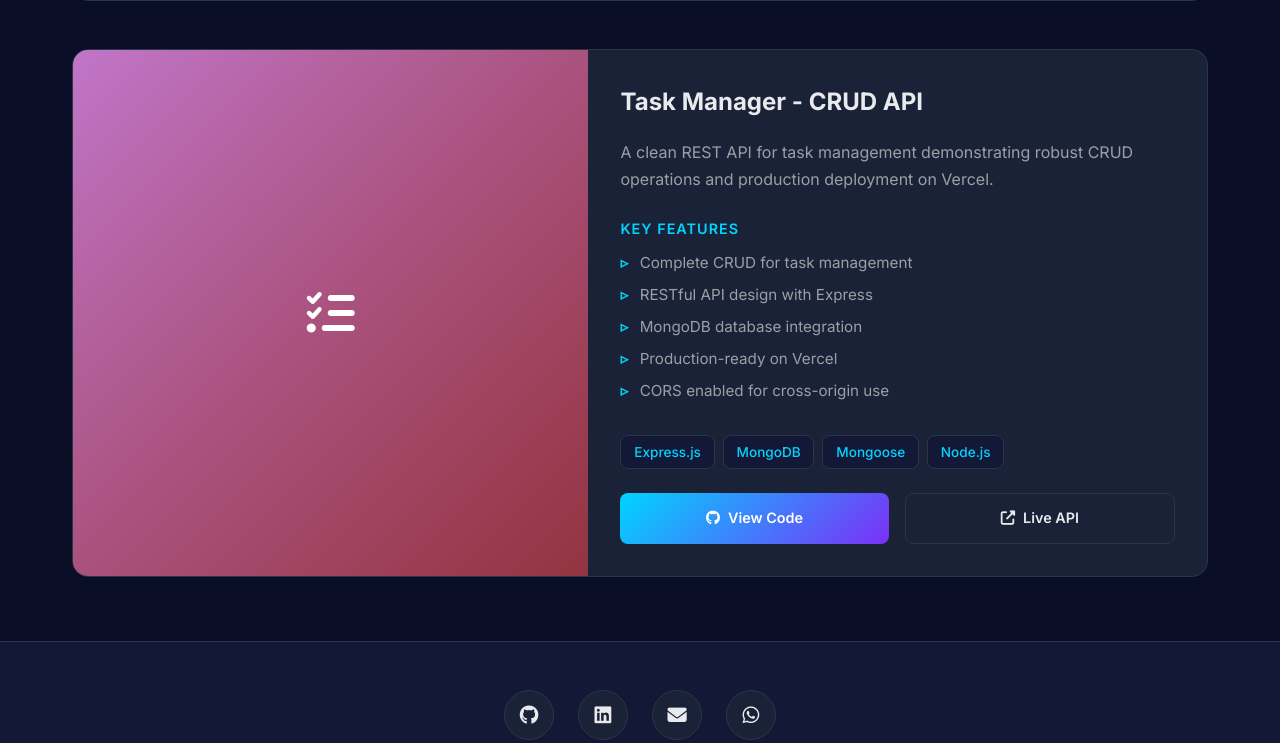
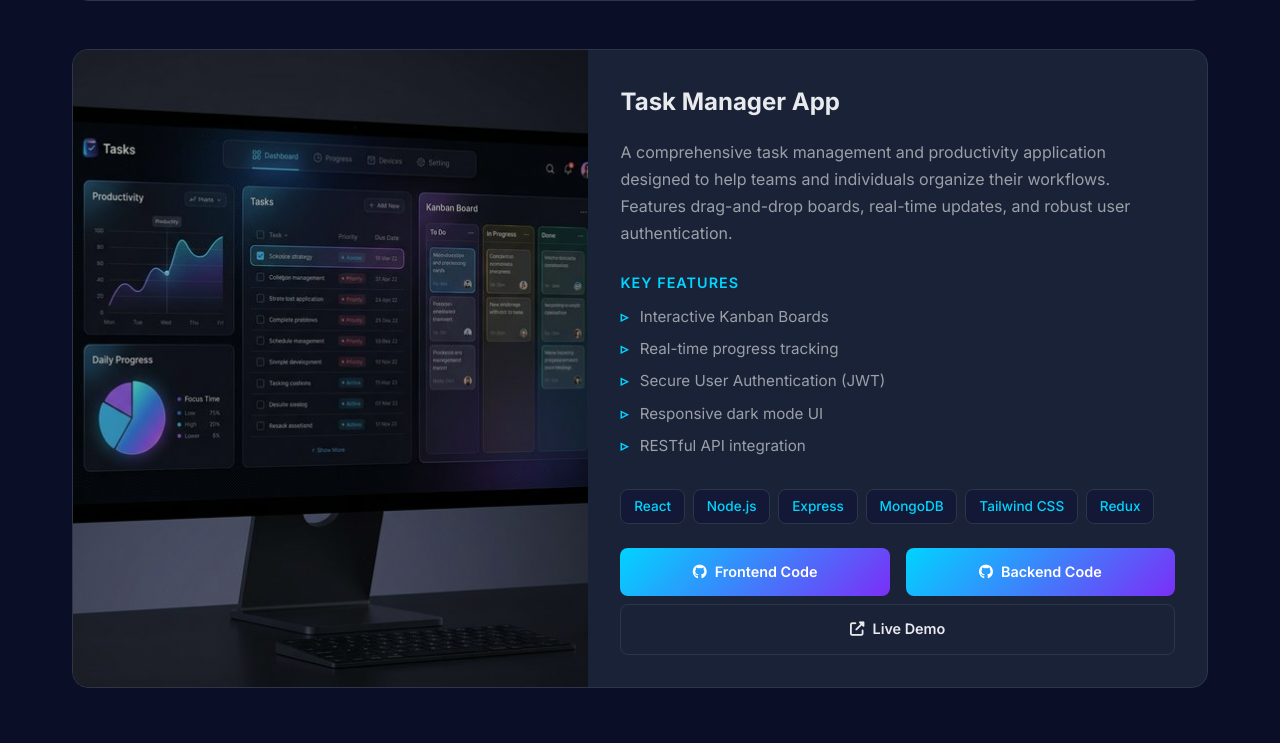
Before and after one commit to Amro145/profile, a plain HTML site: page index.html in a window 1280 px wide. Shown: the part 6531-7274 px from the top of the page. Drawn offline with Linux system fonts and the light colour scheme.

Commit message:
feat: update Task Manager project details to reflect a full-stack application, including a new dashboard image.

```diff
--- a/index.html
+++ b/index.html
@@ -1072,8 +1072,8 @@
                                 class="project-link project-link-secondary">
                                 <i class="fas fa-external-link-alt"></i> Live Site
                             </a>
-                            <a href="https://x-backend-end.vercel.app/api-docs" target="_blank" rel="noopener noreferrer"
-                                class="project-link project-link-secondary">
+                            <a href="https://x-backend-end.vercel.app/api-docs" target="_blank"
+                                rel="noopener noreferrer" class="project-link project-link-secondary">
                                 <i class="fas fa-terminal"></i> API Endpoints
                             </a>
                         </div>
@@ -1216,41 +1216,51 @@
                     </div>
                 </div>
 
-                <!-- Project 6: Task Manager CRUD -->
+                <!-- Project 6: Task Manager -->
                 <div class="project-card">
-                    <div class="project-image" style="background: linear-gradient(135deg, #f093fb 0%, #f5576c 100%);">
-                        <i class="fas fa-tasks"></i>
+                    <div class="project-image" style="background: linear-gradient(135deg, #1f2937 0%, #111827 100%);">
+                        <img src="task_manager_dashboard.png" alt="Task Manager Application"
+                            style="width: 100%; height: 100%; object-fit: cover; object-position: center;">
                     </div>
                     <div class="project-content">
-                        <h3 class="project-title">Task Manager - CRUD API</h3>
+                        <h3 class="project-title">Task Manager App</h3>
                         <p class="project-description">
-                            A clean REST API for task management demonstrating robust CRUD operations
-                            and production deployment on Vercel.
+                            A comprehensive task management and productivity application designed to help teams and
+                            individuals organize their workflows. Features drag-and-drop boards, real-time updates, and
+                            robust user authentication.
                         </p>
                         <div class="project-features">
                             <h4>Key Features</h4>
                             <ul>
-                                <li>Complete CRUD for task management</li>
-                                <li>RESTful API design with Express</li>
-                                <li>MongoDB database integration</li>
-                                <li>Production-ready on Vercel</li>
-                                <li>CORS enabled for cross-origin use</li>
+                                <li>Interactive Kanban Boards</li>
+                                <li>Real-time progress tracking</li>
+                                <li>Secure User Authentication (JWT)</li>
+                                <li>Responsive dark mode UI</li>
+                                <li>RESTful API integration</li>
                             </ul>
                         </div>
                         <div class="project-tech">
-                            <span class="tech-badge">Express.js</span>
+                            <span class="tech-badge">React</span>
+                            <span class="tech-badge">Node.js</span>
+                            <span class="tech-badge">Express</span>
                             <span class="tech-badge">MongoDB</span>
-                            <span class="tech-badge">Mongoose</span>
-                            <span class="tech-badge">Node.js</span>
+                            <span class="tech-badge">Tailwind CSS</span>
+                            <span class="tech-badge">Redux</span>
                         </div>
                         <div class="project-links">
-                            <a href="https://github.com/Amro145/Task-backend" target="_blank" rel="noopener noreferrer"
-                                class="project-link project-link-primary">
-                                <i class="fab fa-github"></i> View Code
+                            <a href="https://github.com/Amro145/TaskManger.git" target="_blank"
+                                rel="noopener noreferrer" class="project-link project-link-primary">
+                                <i class="fab fa-github"></i> Frontend Code
                             </a>
-                            <a href="https://task-backend-jade.vercel.app" target="_blank" rel="noopener noreferrer"
+                            <a href="https://github.com/Amro145/Task-backend.git" target="_blank"
+                                rel="noopener noreferrer" class="project-link project-link-primary">
+                                <i class="fab fa-github"></i> Backend Code
+                            </a>
+                        </div>
+                        <div class="project-links" style="margin-top: 0.5rem;">
+                            <a href="https://task-manger-sigma.vercel.app/" target="_blank" rel="noopener noreferrer"
                                 class="project-link project-link-secondary">
-                                <i class="fas fa-external-link-alt"></i> Live API
+                                <i class="fas fa-external-link-alt"></i> Live Demo
                             </a>
                         </div>
                     </div>
```
Also changed, not shown: task_manager_dashboard.png (added).
